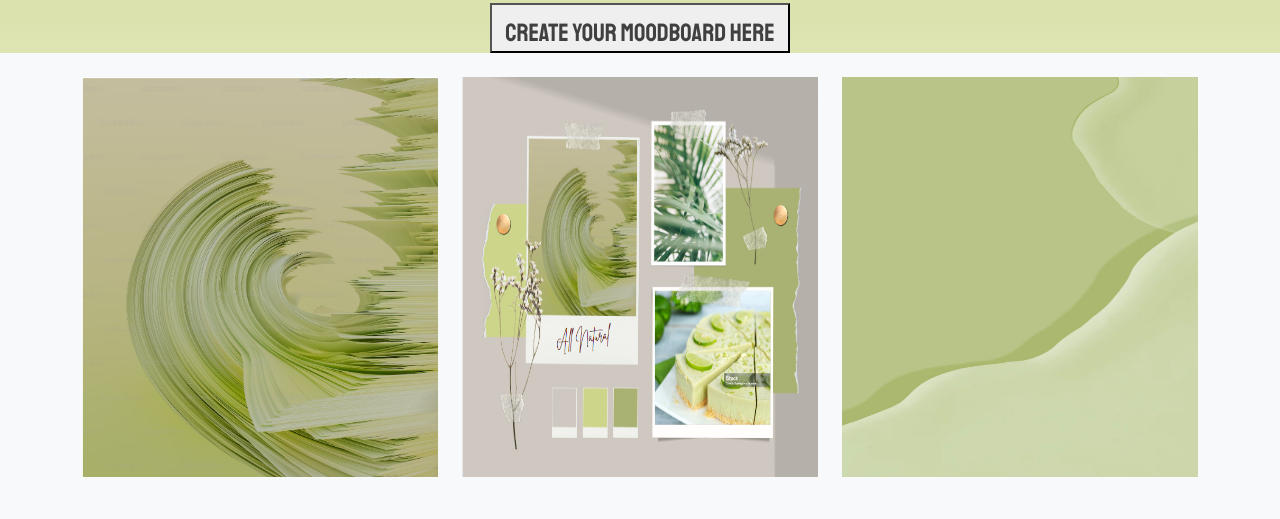
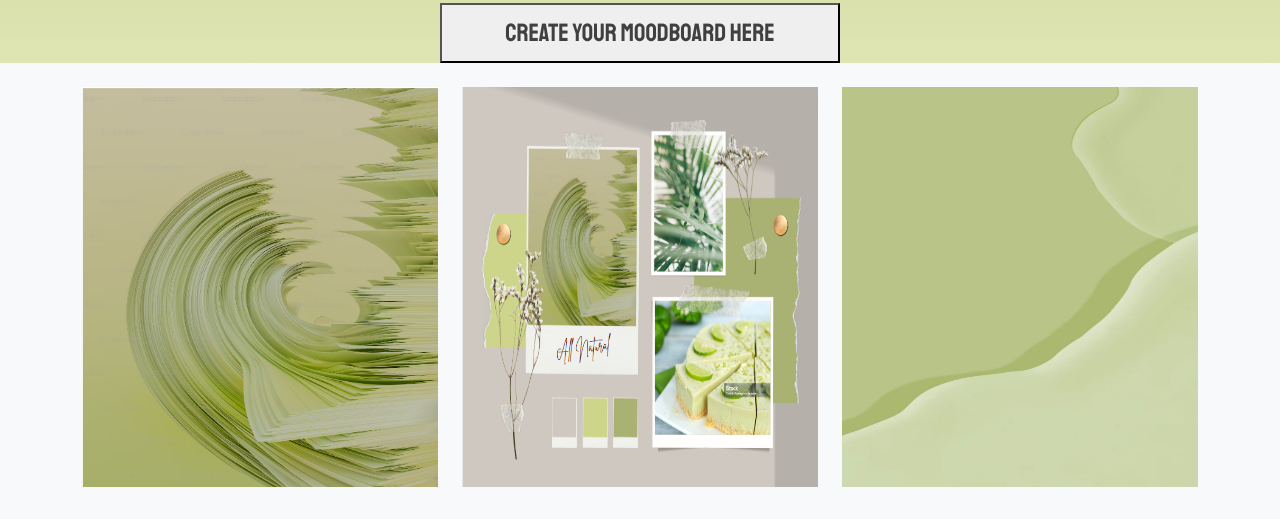
Before and after one commit to LinnaEltahir/Moodboard, a plain HTML site: page index.html in a window 1280 px wide. Shown: the part 258-777 px from the top of the page. Drawn offline with nearby package versions, Linux system fonts and the light colour scheme.

Commit message:
style.css

```diff
--- a/style.css
+++ b/style.css
@@ -49,8 +49,8 @@ body {
   text-transform: uppercase;
   color: #404040;
   padding: 10px; /* Adjust padding as needed */
-    width: 300px;
-    height: 50px;
+  width: 400px;
+  height: 60px;
   text-align: center;
   text-decoration: none;
   transition: background-color 0.3s ease;
@@ -58,8 +58,8 @@ body {
 #button:hover {
   background-color:rgb(228, 238, 157);
   padding: 10px; /* Match the padding during hover to ensure consistent size */
-    width: 300px;
-    height: 50px;
+  width: 400px;
+  height: 60px;
 }
 
 .file-input {
```
Lines whose indentation alone changed are shown as unchanged.
